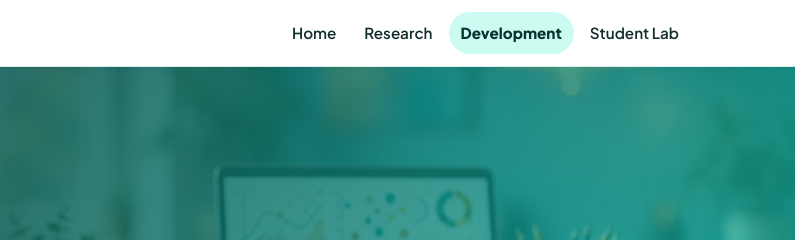
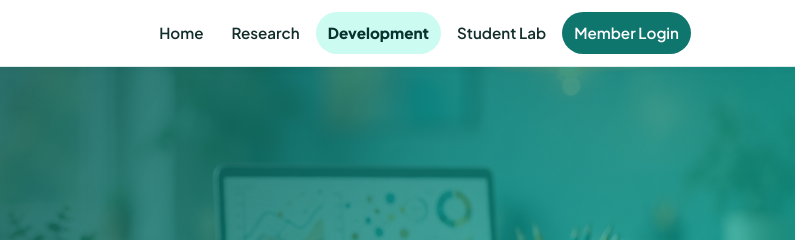
Before and after one commit to naimulbhuiyan/d2d-website, a plain HTML site: page development.html in a window 1280 px wide. Shown: the top 240 px of the page, 485-1280 px from the left. Drawn offline with Linux system fonts and the light colour scheme.

Commit message:
Add Member Login link to Research, Development and Student Lab navigation

```diff
--- a/development.html
+++ b/development.html
@@ -23,6 +23,7 @@
         <a href="research.html">Research</a>
         <a href="development.html" class="active">Development</a>
         <a href="student-lab.html">Student Lab</a>
+        <a href="login.html" class="nav-admin">Member Login</a>
       </nav>
     </div>
   </header>
```
Also changed, not shown: research.html (+1 -0 lines), student-lab.html (+1 -0 lines).
